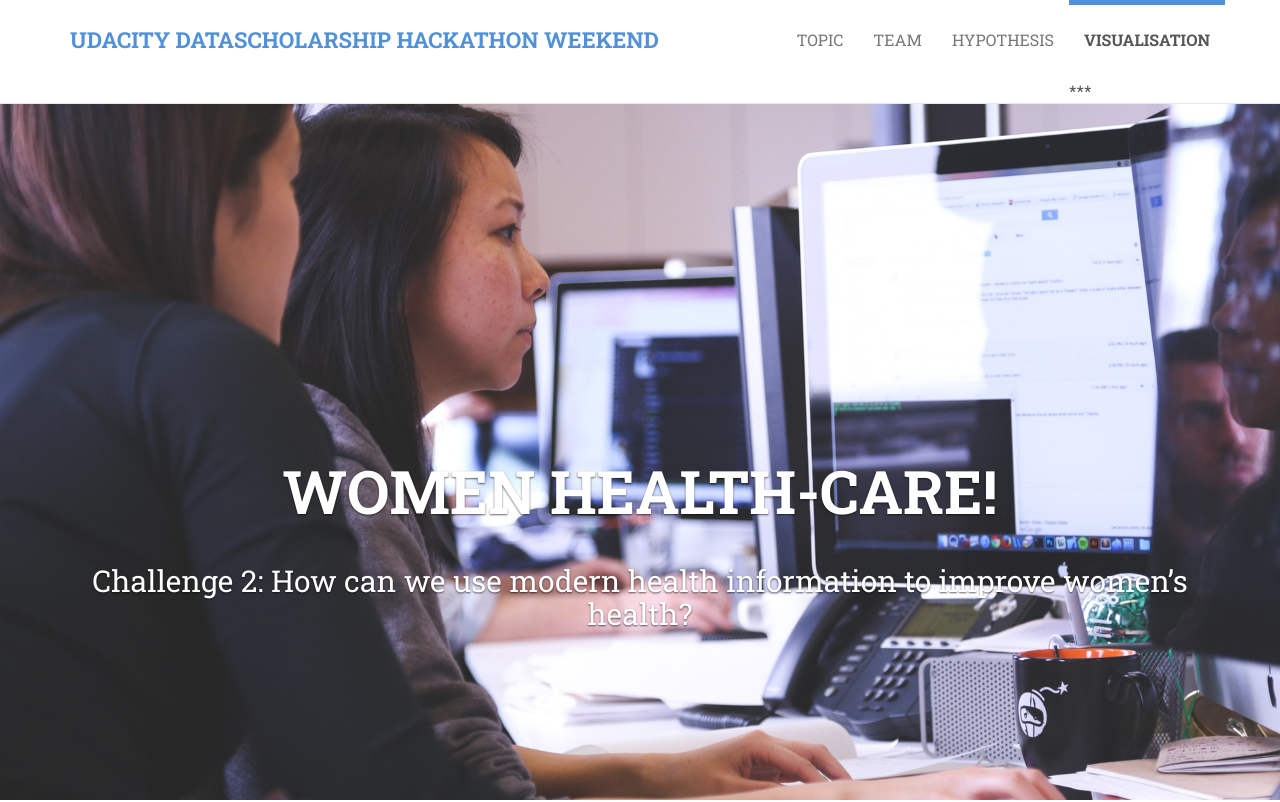
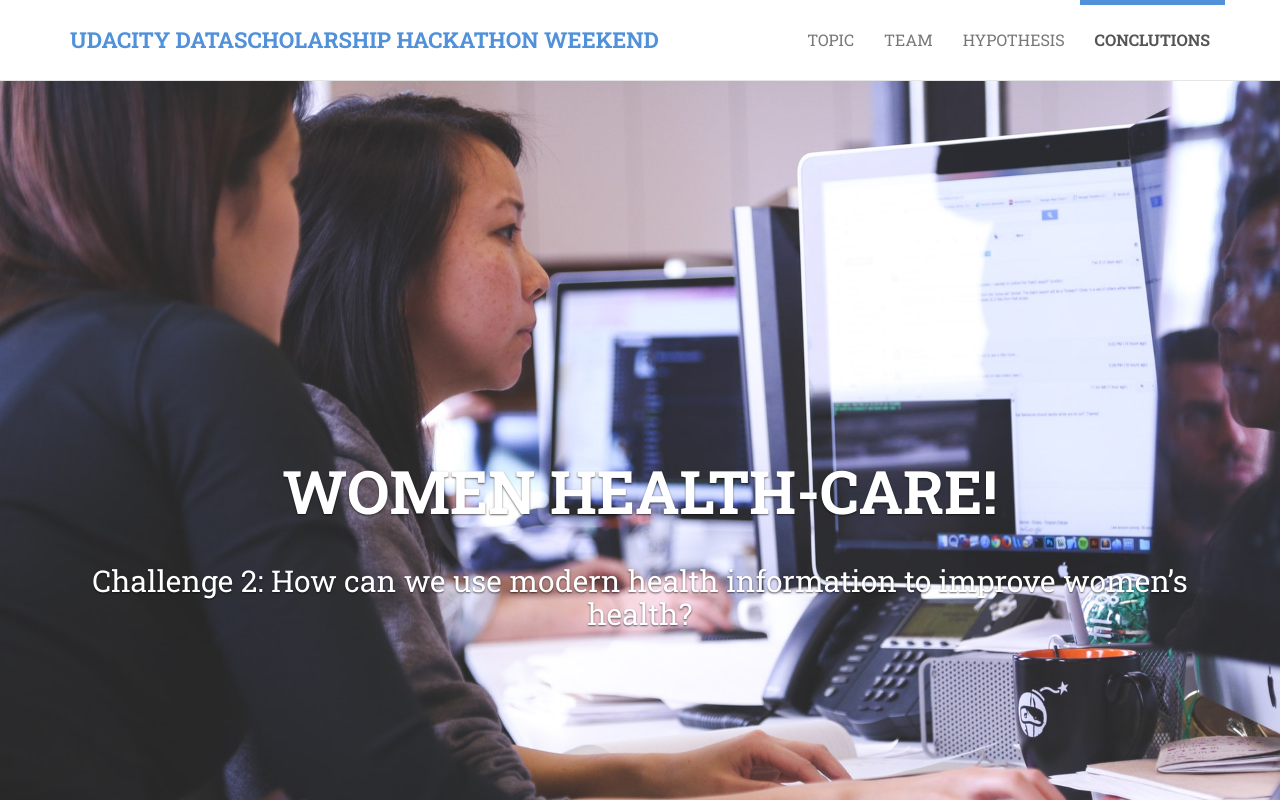
Before and after one commit to Naliaka/hackaweekendchallenge.github.io, a plain HTML site: page index.html in a window 1280 px wide. Shown: the top 802 px of the page. Drawn offline with Linux system fonts and the light colour scheme; some packages are replaced by stand-ins of ours.

Commit message:
index.html

```diff
--- a/index.html
+++ b/index.html
@@ -76,7 +76,7 @@ _________________________________________________________ -->
                     </li>
                     <!--<li><a href="#testimonials">Visualisation</a>
                     </li><!-->
-                      <li><a href="#references">Visualisation</a>***
+                      <li><a href="#references">Conclutions</a>
                     </li>
                     <!--<li><a href="#customers">Conclutions</a>
                         <!</li>-->
```
